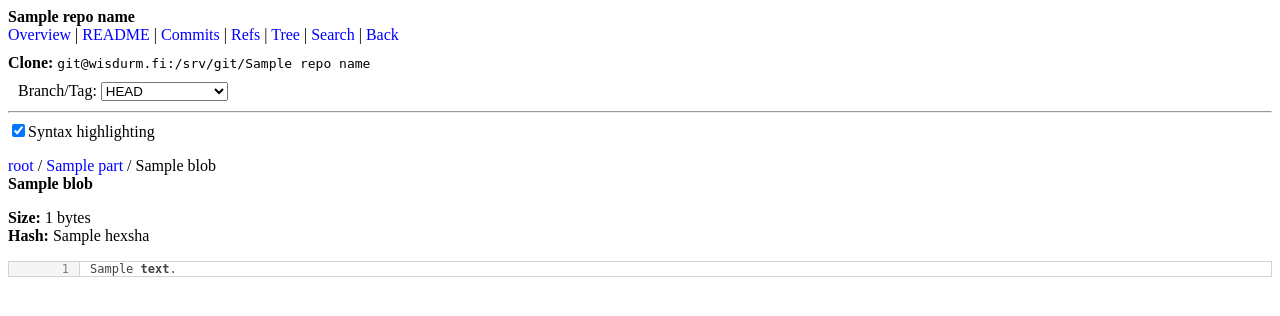
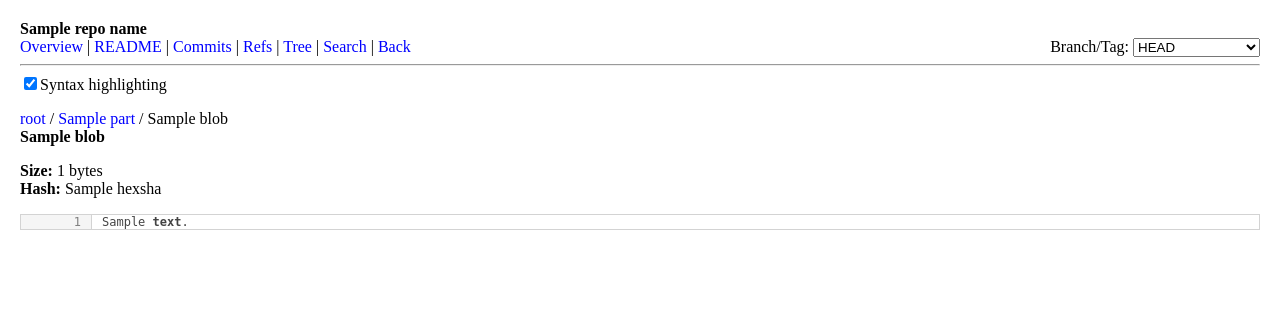
Before and after one commit to LukaHietala/git-webview, a Flask app: template templates/blob.html in a window 1280 px wide. Shown: the top 316 px of the page. Run offline with Flask 3, Linux system fonts and the light colour scheme; the template is opened without the code that fills it: most values are stand-ins (such as "Sample title", 1, 10 or a date in 2020); parts of the project's set-up code (start-up, migrations or seed data) failed here and were passed over.

Commit message:
horrible styling and move branch selector to right

```diff
--- a/static/styles.css
+++ b/static/styles.css
@@ -1,3 +1,7 @@
+body {
+	margin: 20px;
+}
+
 h1, h2, h3, h4, h5, h6 {
 	font-size: 1em;
 	margin: 0;
--- a/templates/base.html
+++ b/templates/base.html
@@ -3,27 +3,26 @@
 <head>
     <title>{% block title %}Git Webview{% endblock %}</title>
     <link rel="stylesheet" href="/static/styles.css">
+    <style>
+        nav .current {
+            font-weight: bold;
+        }
+    </style>
     {% block extra_head %}{% endblock %}
 </head>
 <body>
     {% if repo_name %}
     <h1>{{ repo_name }}</h1>
     <nav>
-        <a href="/{{ repo_name }}/{% if ref and ref != 'HEAD' %}?ref={{ ref }}{% endif %}">Overview</a> |
-        <a href="/{{ repo_name }}/readme{% if ref and ref != 'HEAD' %}?ref={{ ref }}{% endif %}">README</a> |
-        <a href="/{{ repo_name }}/commits{% if ref and ref != 'HEAD' %}?ref={{ ref }}{% endif %}">Commits</a> |
-        <a href="/{{ repo_name }}/refs{% if ref and ref != 'HEAD' %}?ref={{ ref }}{% endif %}">Refs</a> |
-        <a href="/{{ repo_name }}/tree{% if ref and ref != 'HEAD' %}?ref={{ ref }}{% endif %}">Tree</a> |
-        <a href="/{{ repo_name }}/search{% if ref and ref != 'HEAD' %}?ref={{ ref }}{% endif %}">Search</a> |
-        <a href="/">Back</a>
-    </nav>
-
-    <div style="margin: 10px 0;">
-        <strong>Clone:</strong> <code>{{ ssh_base_url }}/{{ repo_name }}</code>
-    </div>
-
+        <a href="/{{ repo_name }}/{% if ref and ref != 'HEAD' %}?ref={{ ref }}{% endif %}" {% if request.path.endswith('/' + repo_name + '/') or request.path == '/' + repo_name %}class="current"{% endif %}>Overview</a> |
+        <a href="/{{ repo_name }}/readme{% if ref and ref != 'HEAD' %}?ref={{ ref }}{% endif %}" {% if '/readme' in request.path %}class="current"{% endif %}>README</a> |
+        <a href="/{{ repo_name }}/commits{% if ref and ref != 'HEAD' %}?ref={{ ref }}{% endif %}" {% if '/commits' in request.path %}class="current"{% endif %}>Commits</a> |
+        <a href="/{{ repo_name }}/refs{% if ref and ref != 'HEAD' %}?ref={{ ref }}{% endif %}" {% if '/refs' in request.path %}class="current"{% endif %}>Refs</a> |
+        <a href="/{{ repo_name }}/tree{% if ref and ref != 'HEAD' %}?ref={{ ref }}{% endif %}" {% if '/tree' in request.path %}class="current"{% endif %}>Tree</a> |
+        <a href="/{{ repo_name }}/search{% if ref and ref != 'HEAD' %}?ref={{ ref }}{% endif %}" {% if '/search' in request.path %}class="current"{% endif %}>Search</a> |
+        <a href="/" {% if request.path == '/' %}class="current"{% endif %}>Back</a>
         {% if branches or tags %}
-    <div style="margin: 10px;">
+        <span style="float: right;">
             <form method="GET" style="display: inline;">
                 <label>Branch/Tag:</label>
                 <select name="ref" onchange="this.form.submit()">
@@ -44,8 +43,10 @@
                     {% endif %}
                 </select>
             </form>
-    </div>
+        </span>
         {% endif %}
+    </nav>
+
 
     <hr>
     {% endif %}
```
Also changed, not shown: templates/overview.html (+7 -0 lines). Lines whose indentation alone changed are shown as unchanged.
